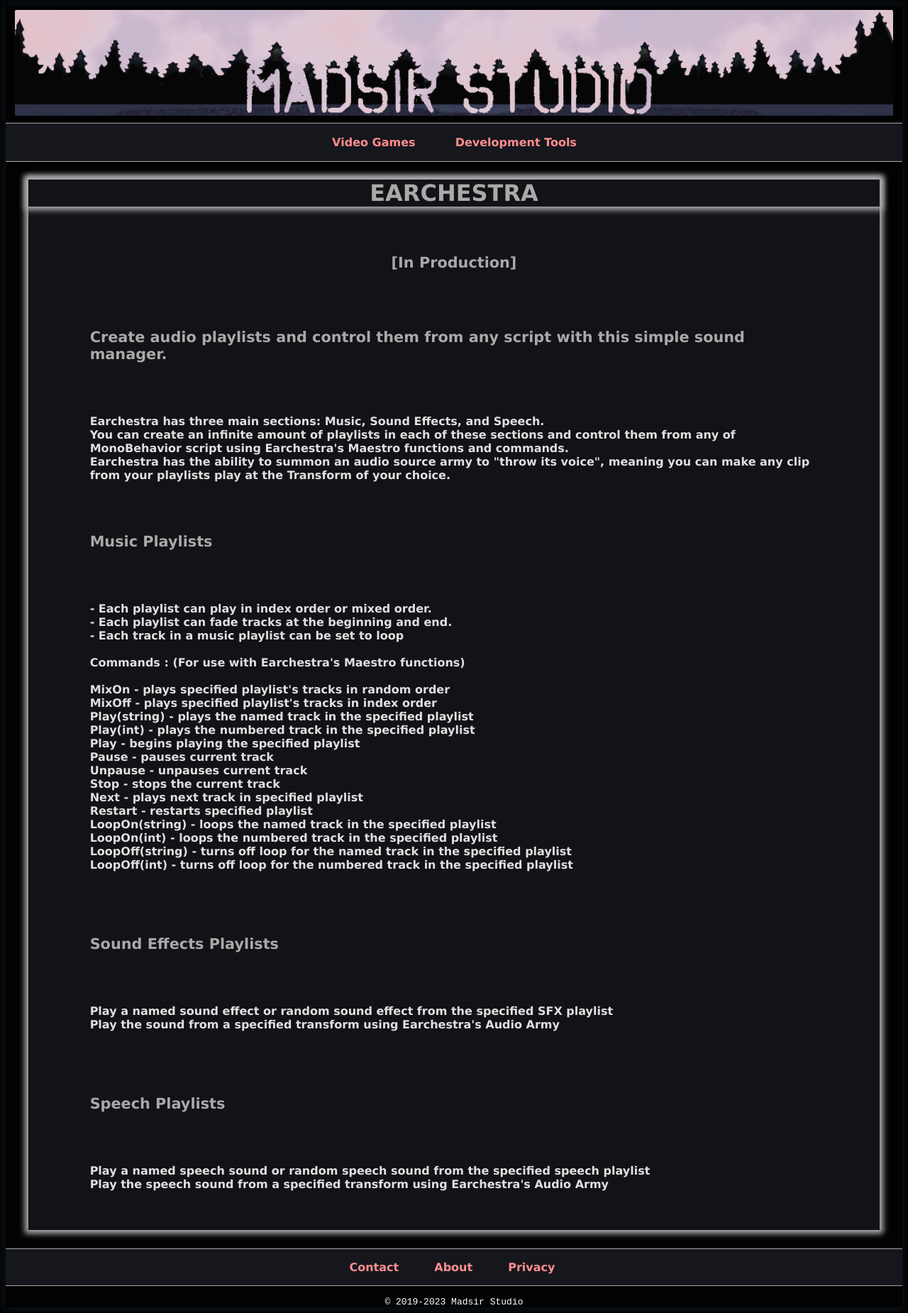
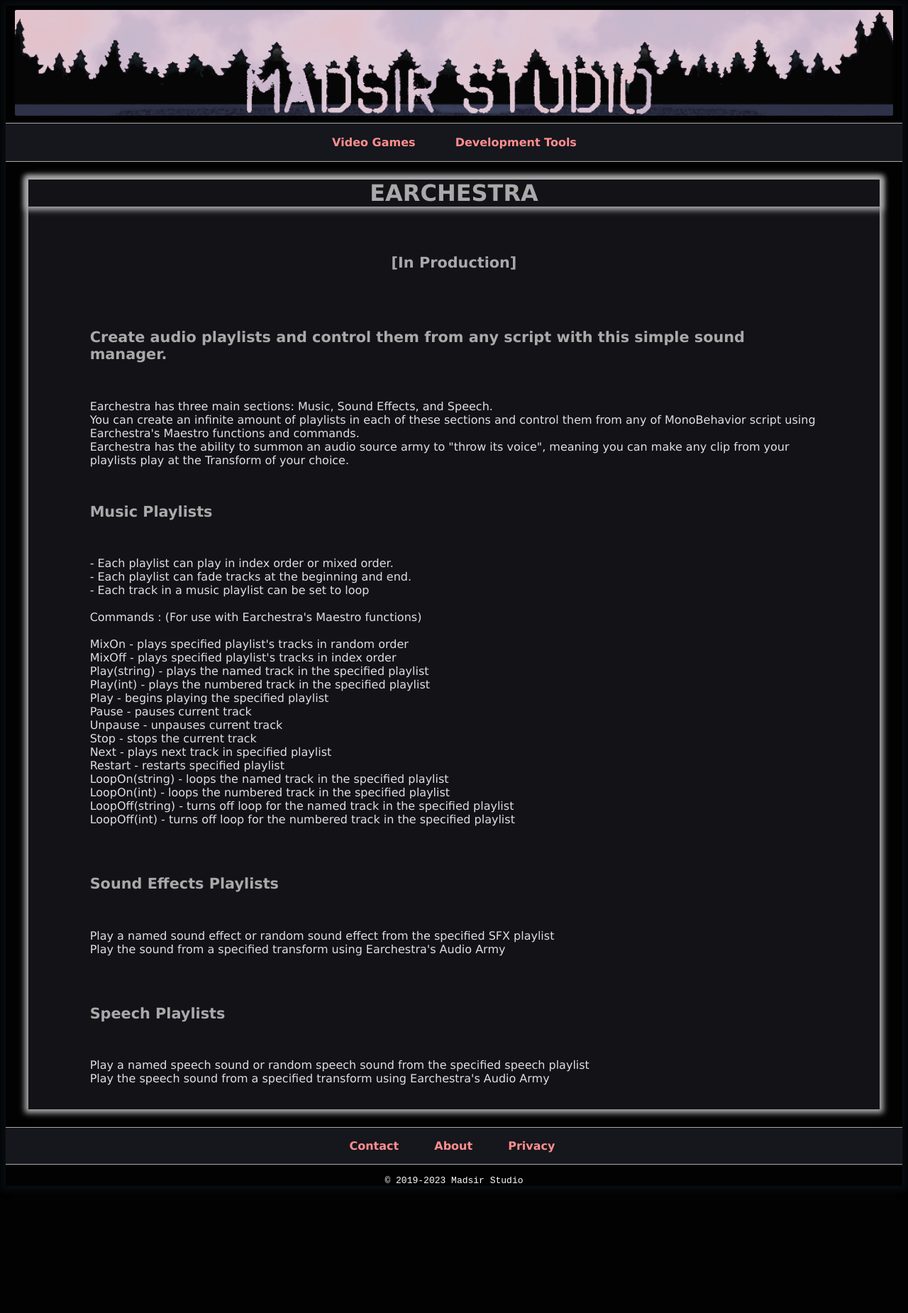
Before and after one commit to Madsir/madsirstudio.github.io, a Jekyll site: the page built from earchestra/index.html, in a window 1280 px wide. Shown: the whole page at 71% size. Built offline with Jekyll 4.4.1, drawn with Linux system fonts in a browser that asks for light colours; after the commit the page ends 1679 px from its top, so only the background shows below that.

Commit message:
Update index.html

```diff
--- a/earchestra/index.html
+++ b/earchestra/index.html
@@ -48,7 +48,7 @@
   margin-left: 5%;
   margin-right: 5%;
 }
-h6 {
+p {
   margin-left: 5%;
   margin-right: 5%;
 }
@@ -73,16 +73,16 @@
     <br>
     <h2>Create audio playlists and control them from any script with this simple sound manager.</h2>
     <br>
-    <h6>Earchestra has three main sections: Music, Sound Effects, and Speech.
+    <p>Earchestra has three main sections: Music, Sound Effects, and Speech.
 <br>
 You can create an infinite amount of playlists in each of these sections and control them from any of MonoBehavior script using Earchestra's Maestro functions and commands.
 <br>
 Earchestra has the ability to summon an audio source army to "throw its voice", meaning you can make any clip from your playlists play at the Transform of your choice.
-    </h6>
+    </p>
     <br>
     <h2>Music Playlists</h2>
     <br>
-    <h6>
+    <p>
      - Each playlist can play in index order or mixed order.<br>
 - Each playlist can fade tracks at the beginning and end.<br>
 - Each track in a music playlist can be set to loop<br><br>
@@ -100,17 +100,17 @@
 LoopOn(string) - loops the named track in the specified playlist<br>
 LoopOn(int) - loops the numbered track in the specified playlist<br>
 LoopOff(string) - turns off loop for the named track in the specified playlist<br>
-      LoopOff(int) - turns off loop for the numbered track in the specified playlist</h6><br>
+      LoopOff(int) - turns off loop for the numbered track in the specified playlist</p><br>
         <br>
     <h2>Sound Effects Playlists</h2>
     <br>
-    <h6>Play a named sound effect or random sound effect from the specified SFX playlist<br>
-      Play the sound from a specified transform using Earchestra's Audio Army</h6>
+    <p>Play a named sound effect or random sound effect from the specified SFX playlist<br>
+      Play the sound from a specified transform using Earchestra's Audio Army</p>
     <br>
             <br>
     <h2>Speech Playlists</h2><br>
-        <h6>Play a named speech sound or random speech sound from the specified speech playlist<br>
-      Play the speech sound from a specified transform using Earchestra's Audio Army</h6>
+        <p>Play a named speech sound or random speech sound from the specified speech playlist<br>
+      Play the speech sound from a specified transform using Earchestra's Audio Army</p>
     <br>
   </div>
   </div>
```
